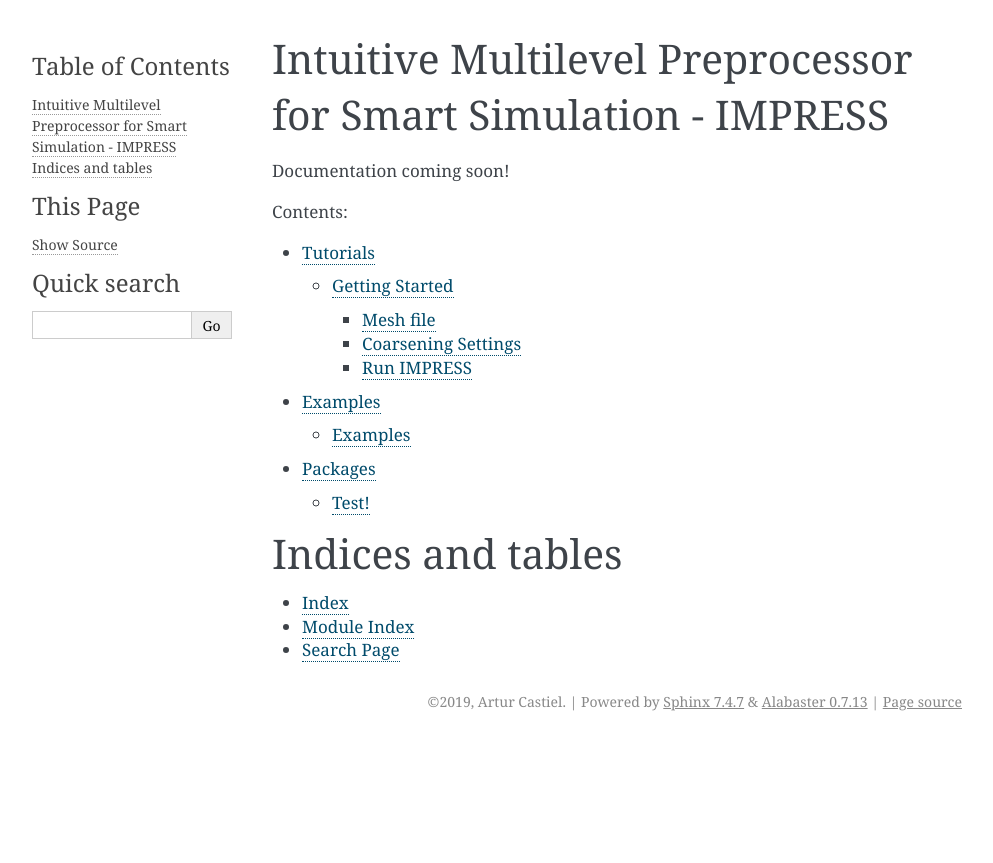
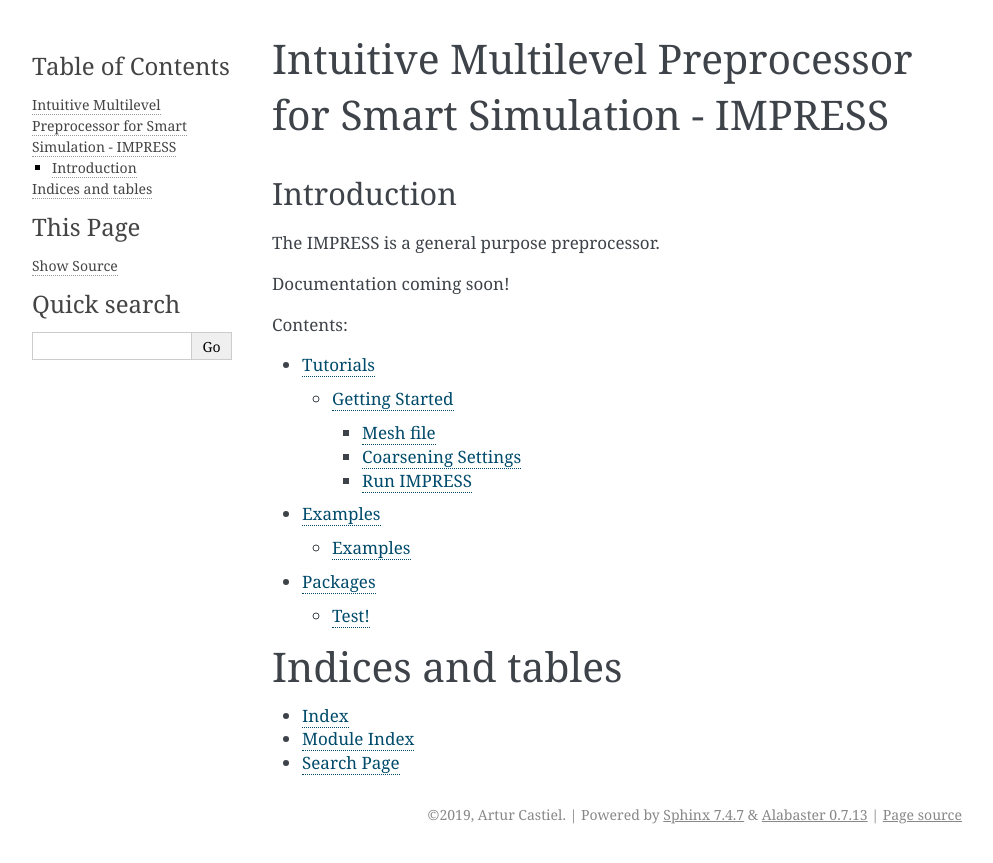
Before and after one commit to padmec-reservoir/impress, a Sphinx documentation site: the page built from docs/index.rst, in a window 1280 px wide. Shown: the top 863 px of the page, without its empty margins (148-1141 px from the left). Built offline with Sphinx 7.4.7, drawn with Linux system fonts in a browser that asks for light colours.

Commit message:
Index file modified

```diff
--- a/docs/index.rst
+++ b/docs/index.rst
@@ -5,6 +5,11 @@
 
 Intuitive Multilevel Preprocessor for Smart Simulation - IMPRESS
 ================================================================
+
+Introduction
+------------
+The IMPRESS is a general purpose preprocessor.
+
 
 Documentation coming soon!
 
```
